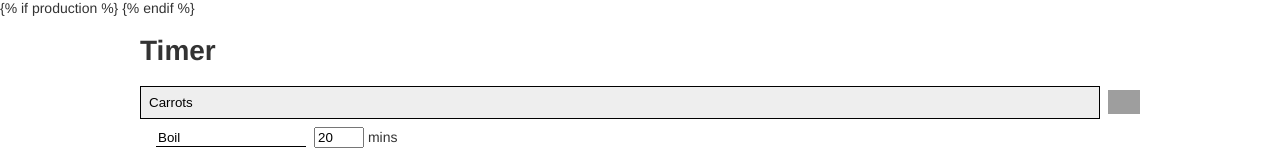
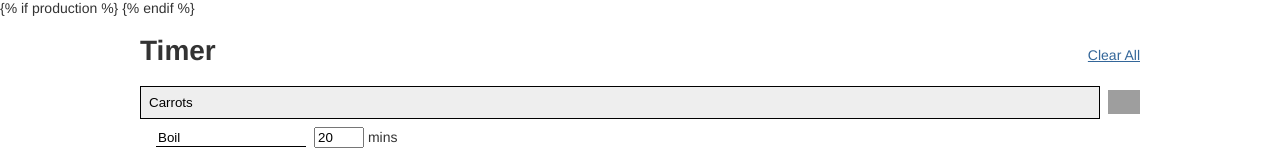
Before and after one commit to burt202/timer, a React app: page / in a window 1280 px wide. Shown: the top 156 px of the page. Built offline with nearby package versions, Linux system fonts and the light colour scheme; grey boxes are pictures that could not be loaded.

Commit message:
Add clear all option

```diff
--- a/src/js/items.tsx
+++ b/src/js/items.tsx
@@ -19,6 +19,30 @@ export default function Items(props: Props) {
     <>
       <div style={{display: "flex", justifyContent: "space-between"}}>
         <h1>Timer</h1>
+        <div style={{display: "flex", marginTop: 8}}>
+          <div
+            style={{
+              display: "flex",
+              flexDirection: "column",
+              justifyContent: "center",
+              alignItems: "center",
+            }}
+          >
+            <a
+              style={{
+                cursor: "pointer",
+                textDecoration: "underline",
+                color: "#336699",
+              }}
+              onClick={() => {
+                const cleared = [{name: "", stages: [{name: "", duration: 1}]}]
+                props.onItemsChange(cleared)
+              }}
+            >
+              Clear All
+            </a>
+          </div>
+        </div>
       </div>
       {props.items.map((item, i) => {
         return (
```
